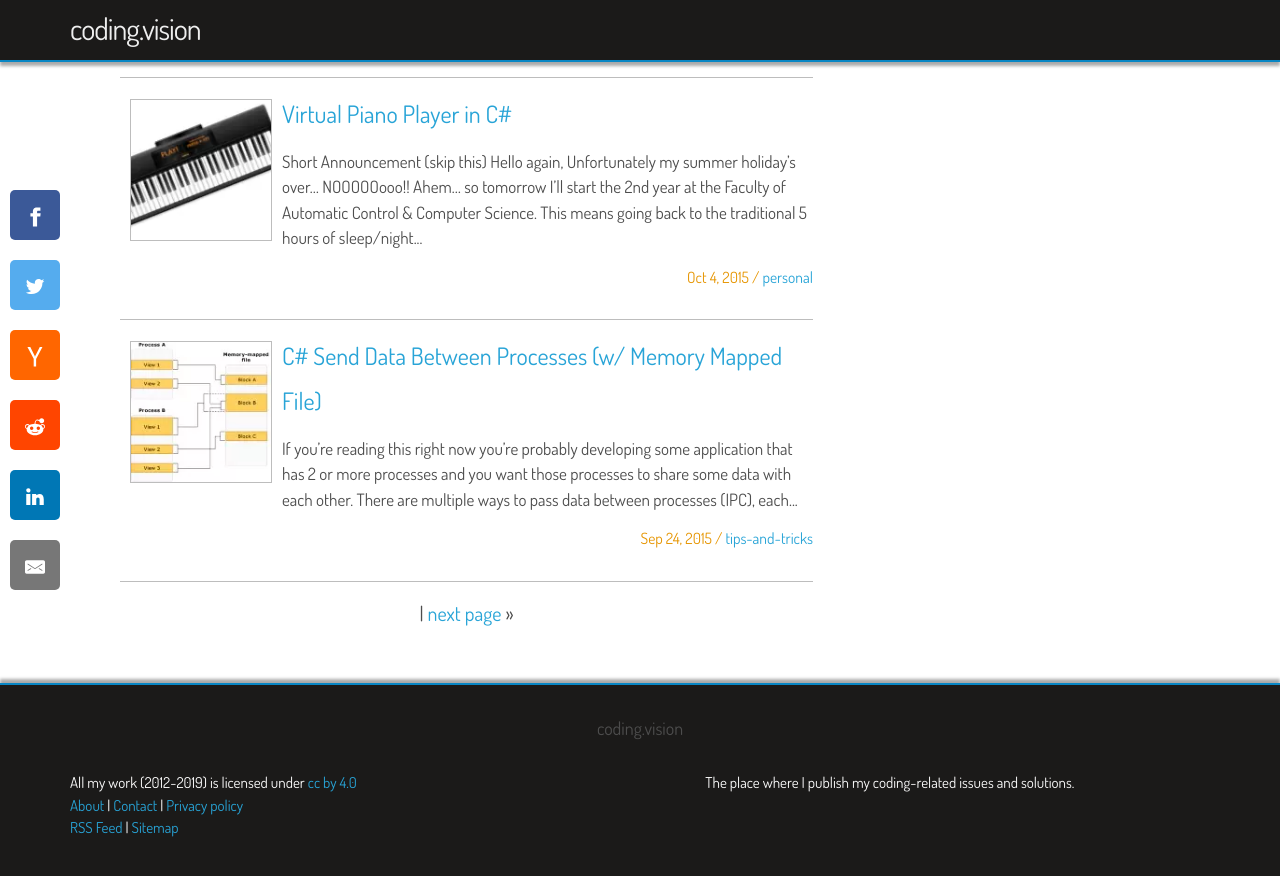
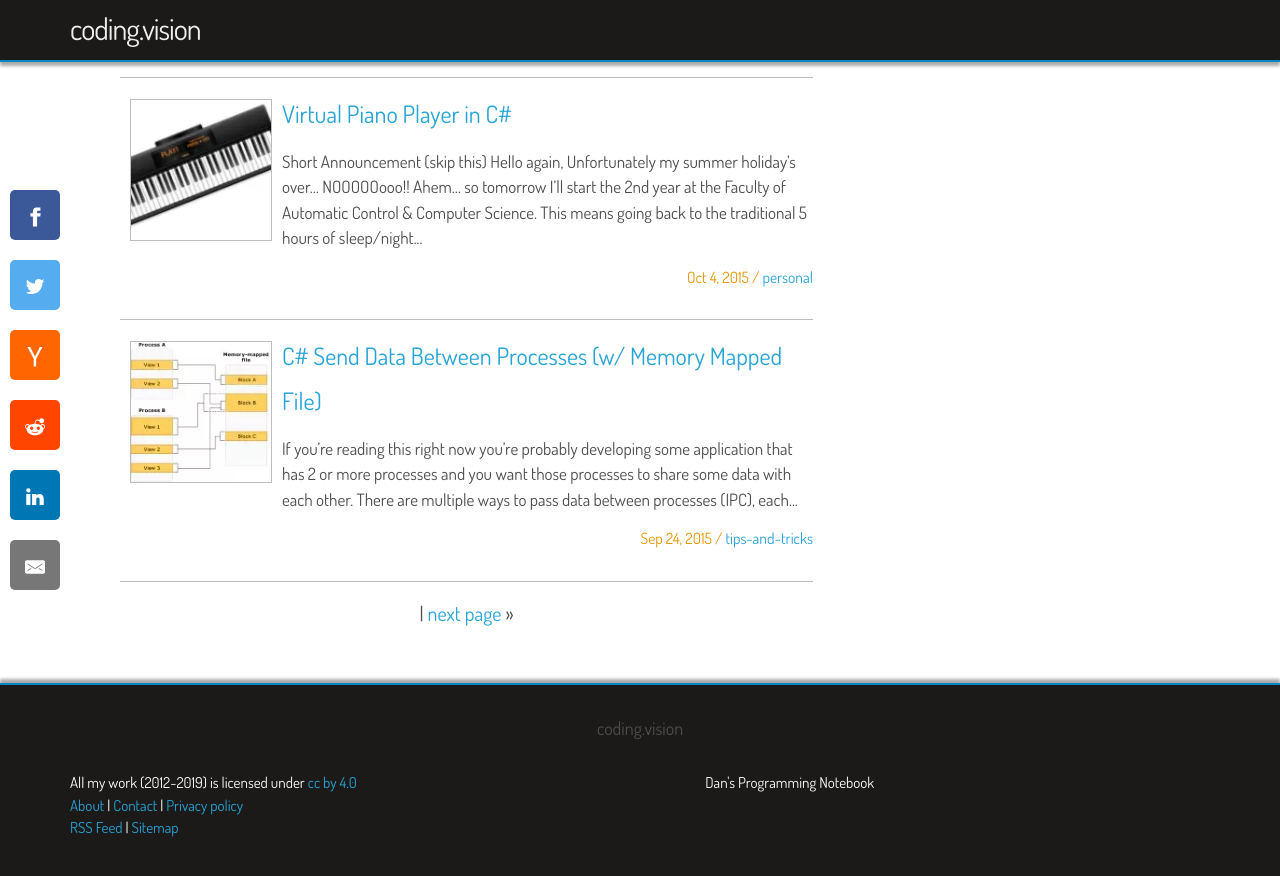
Before and after one commit to Apex95/apex95.github.io, a Jekyll site: the page built from index.html, in a window 1280 px wide and 900 px high, scrolled down 2357 px. Shown: the top 876 px of the window. Built offline with Jekyll 4.4.1, drawn with Linux system fonts in a browser that asks for light colours; some web fonts are replaced; the list of posts is cut into pages by our own code; comment, search, counter and statistics services are not loaded.

```diff
--- a/_config.yml
+++ b/_config.yml
@@ -9,7 +9,7 @@
 title: coding.vision
 email: ZGFuQGNvZGluZ3Zpc2lvbi5uZXQ=
 description: > # this means to ignore newlines until "baseurl:"
-    The place where I publish my coding-related issues and solutions.
+    Dan's Programming Notebook
 tagline: "Dan's Programming Notebook"
 baseurl: "" # the subpath of your site, e.g. /blog
 url: "https://codingvision.net" # the base hostname & protocol for your site
```
